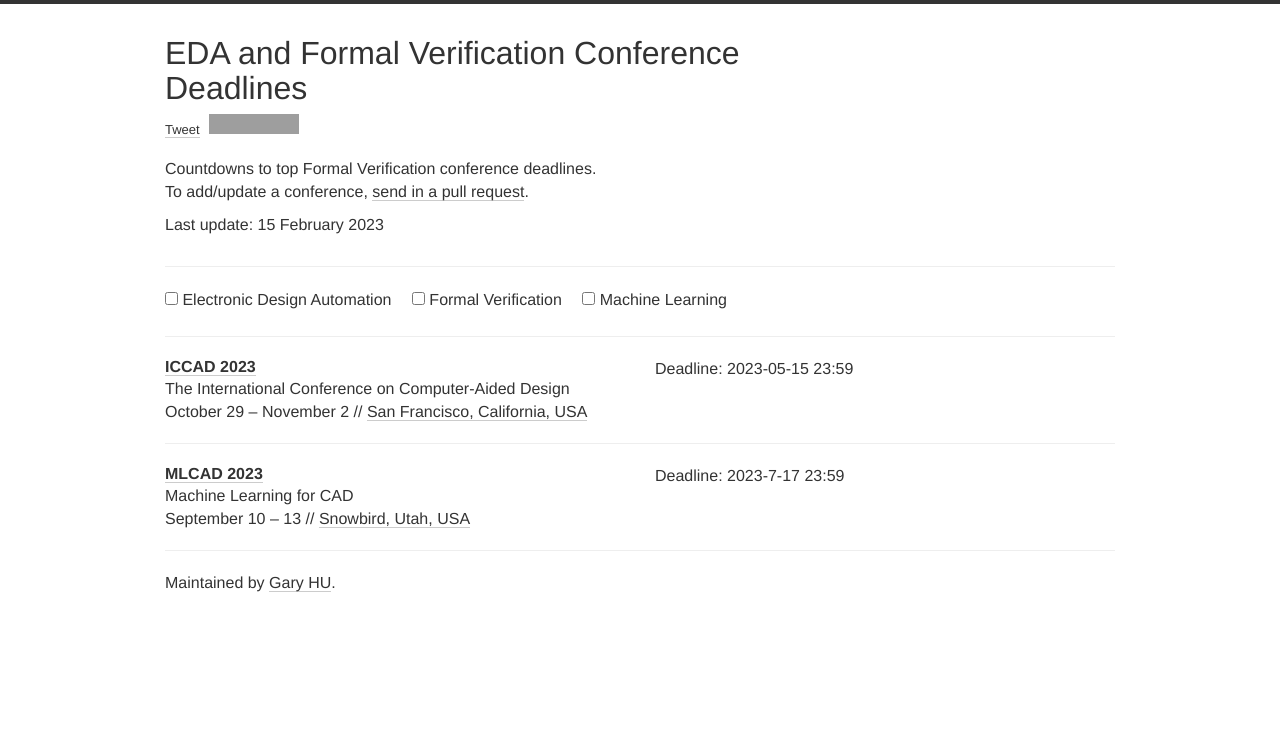
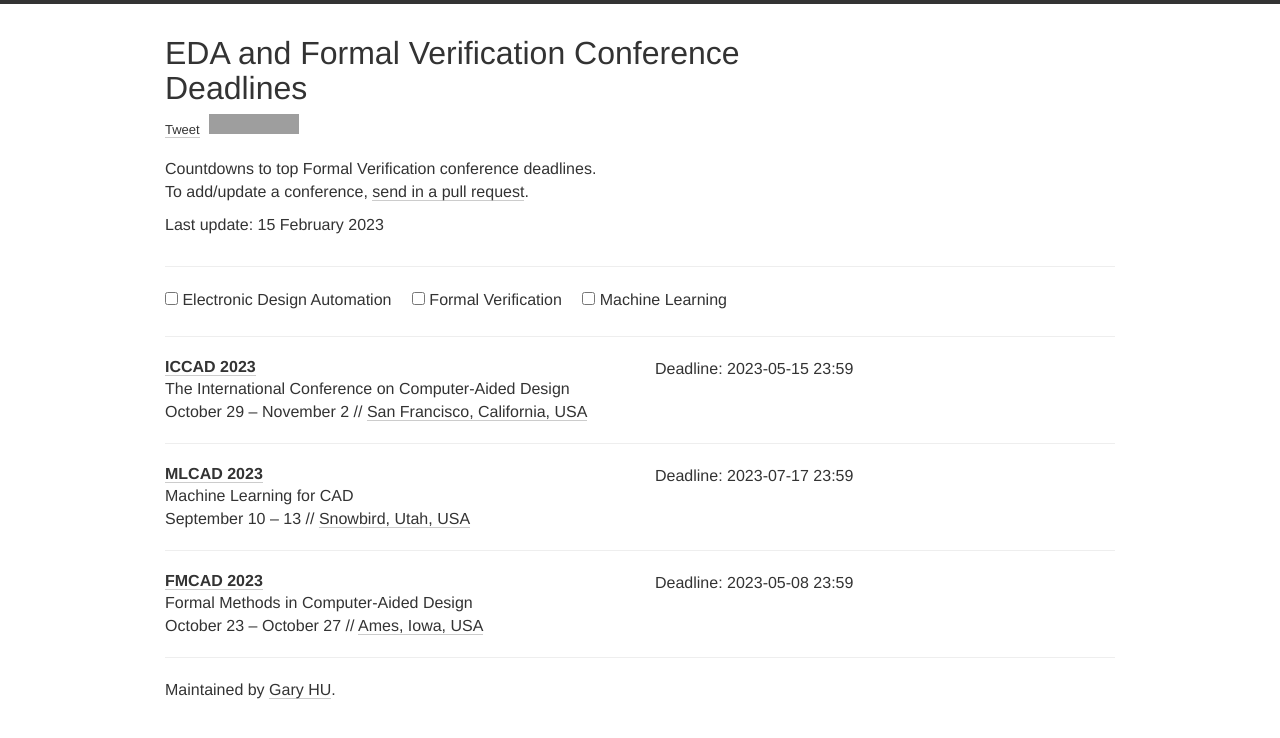
Before and after one commit to Gy-Hu/EDA_FV_conference_deadline, a Jekyll site: the page built from index.html, in a window 1280 px wide. Shown: the top 738 px of the page. Built offline with Jekyll 4.4.1, drawn with Linux system fonts in a browser that asks for light colours; nearby versions of some CDN libraries; comment, search, counter and statistics services are not loaded; grey boxes are pictures that could not be loaded.

Commit message:
add FMCAD

```diff
--- a/_data/conferences.yml
+++ b/_data/conferences.yml
@@ -1,5 +1,4 @@
 ---
- # Electronic Design Automation
 
 - name: ICCAD
   year: 2023
@@ -15,6 +14,15 @@
   date: "September 10 - 13"
   description: Machine Learning for CAD
   link: https://mlcad-workshop.org/
-  deadline: ["2023-7-17 23:59"]
+  deadline: ["2023-07-17 23:59"]
   place: Snowbird, Utah, USA
   tags: [EDA, ML]
+
+- name: FMCAD
+  year: 2023
+  date: "October 23 - October 27"
+  description: Formal Methods in Computer-Aided Design
+  link: https://fmcad.org/FMCAD23/
+  deadline: ["2023-05-08 23:59"]
+  place: Ames, Iowa, USA
+  tags: [EDA, FV]
```
